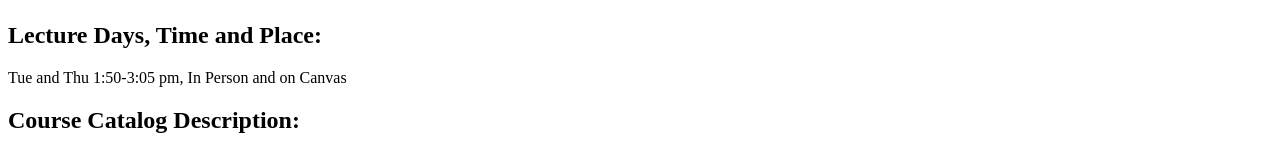
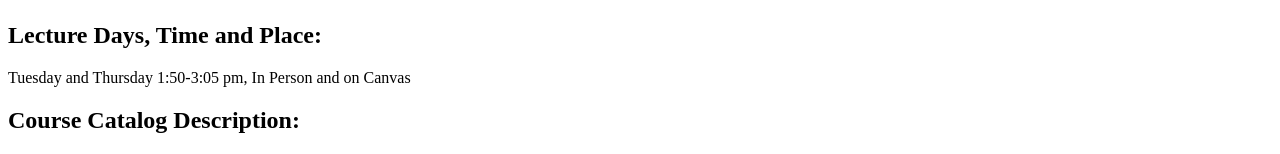
Before and after one commit to lps9/webdev_lab2, a plain HTML site: page index.html in a window 1280 px wide. Shown: the part 221-375 px from the top of the page. Drawn offline with Linux system fonts and the light colour scheme.

Commit message:
Changed wording

```diff
--- a/index.html
+++ b/index.html
@@ -16,7 +16,7 @@
   <h2>Professor:</h2>
   <p>Anita Debarlaben</p>
   <h2>Lecture Days, Time and Place:</h2>
-  <p>Tue and Thu 1:50-3:05 pm, In Person and on Canvas</p>
+  <p>Tuesday and Thursday 1:50-3:05 pm, In Person and on Canvas</p>
   <h2>Course Catalog Description:</h2>
   <p>This course will cover the creation of Web pages and sites using HTML, CSS, Javascript and graphical applications. Networked multimedia distribution technologies are also explored. The design of effective Web site including page layout, user interface design, graphic design, content flow and site structure as well as management of Web site resources including intranet management and design considerations are addressed. Students design and create a major Web site with multiple pages and cross-linked structures. <strong>Prerequisites</strong>: [none] <strong>Credit</strong>: 2-2-3 Semester Hours</p>
   <h2>Course Outcomes:</h2>
```
